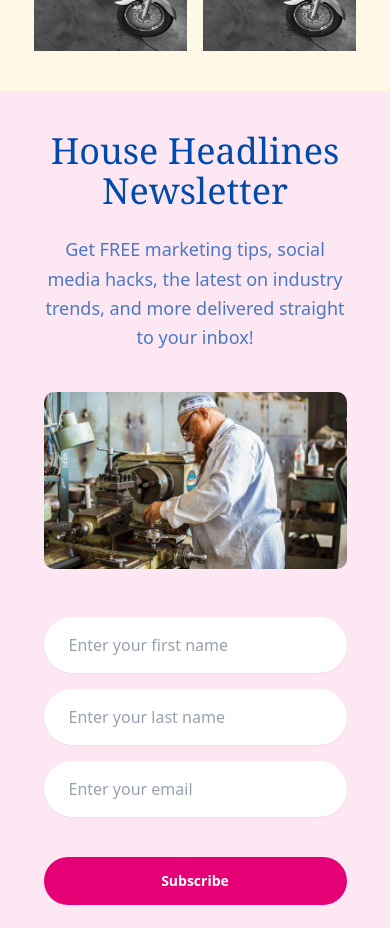
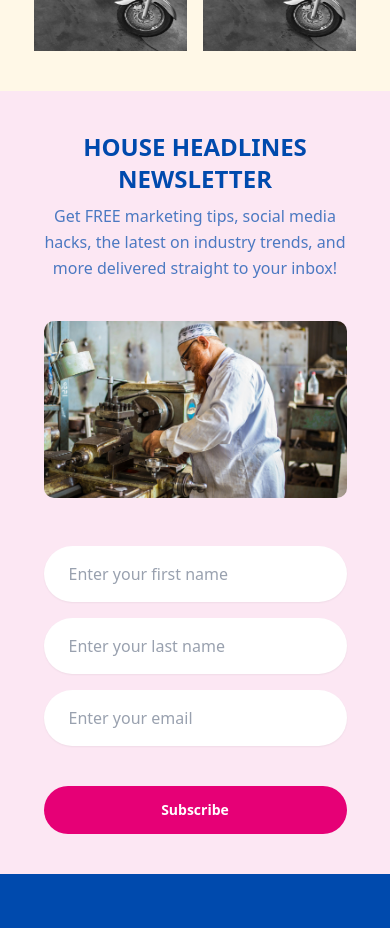
Before and after one commit to Elite-tch/princocoa-project, a Next.js app: page /about in a window 390 px wide. Shown: the part 2740-3668 px from the top of the page. Built offline with nearby package versions, Linux system fonts and the light colour scheme.

Commit message:
changing about us color

```diff
--- a/src/components/about/newsletter-section.js
+++ b/src/components/about/newsletter-section.js
@@ -27,10 +27,10 @@ export default function NewsletterSection() {
           className="text-center"
         >
           {/* Title */}
-          <h2 className="font-serif text-4xl md:text-5xl lg:text-6xl text-[#004aad] mb-6">House Headlines Newsletter</h2>
+          <h2 className="text-2xl md:text-3xl font-bold uppercase text-[#004aad] mb-2">House Headlines Newsletter</h2>
 
           {/* Description */}
-          <p className="text-[#004aad]/70 text-lg leading-relaxed mb-10 max-w-2xl mx-auto">
+          <p className="text-[#004aad]/70 md:text-lg text-md leading-relaxed mb-10 max-w-2xl mx-auto">
             Get FREE marketing tips, social media hacks, the latest on industry trends, and more delivered straight to
             your inbox!
           </p>
```
